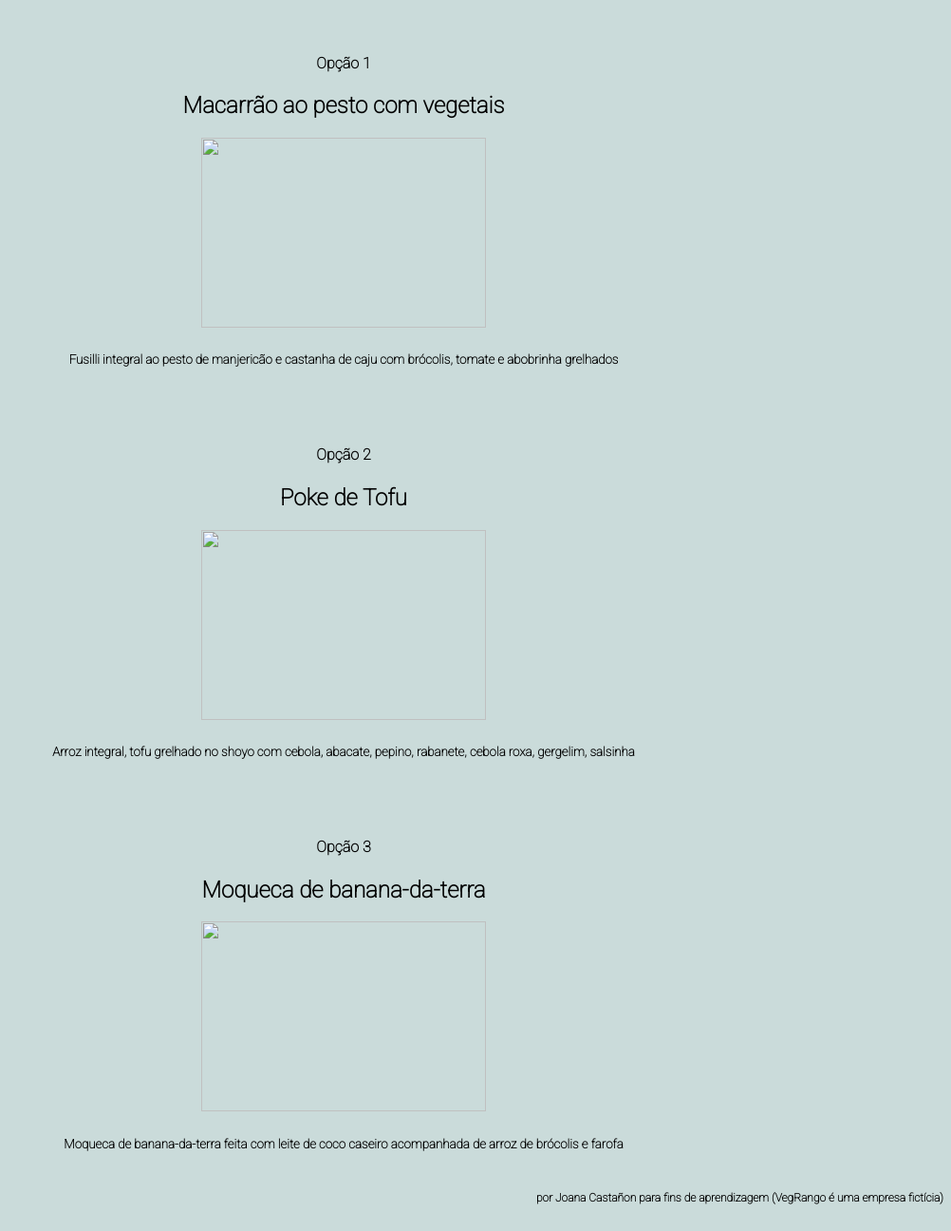
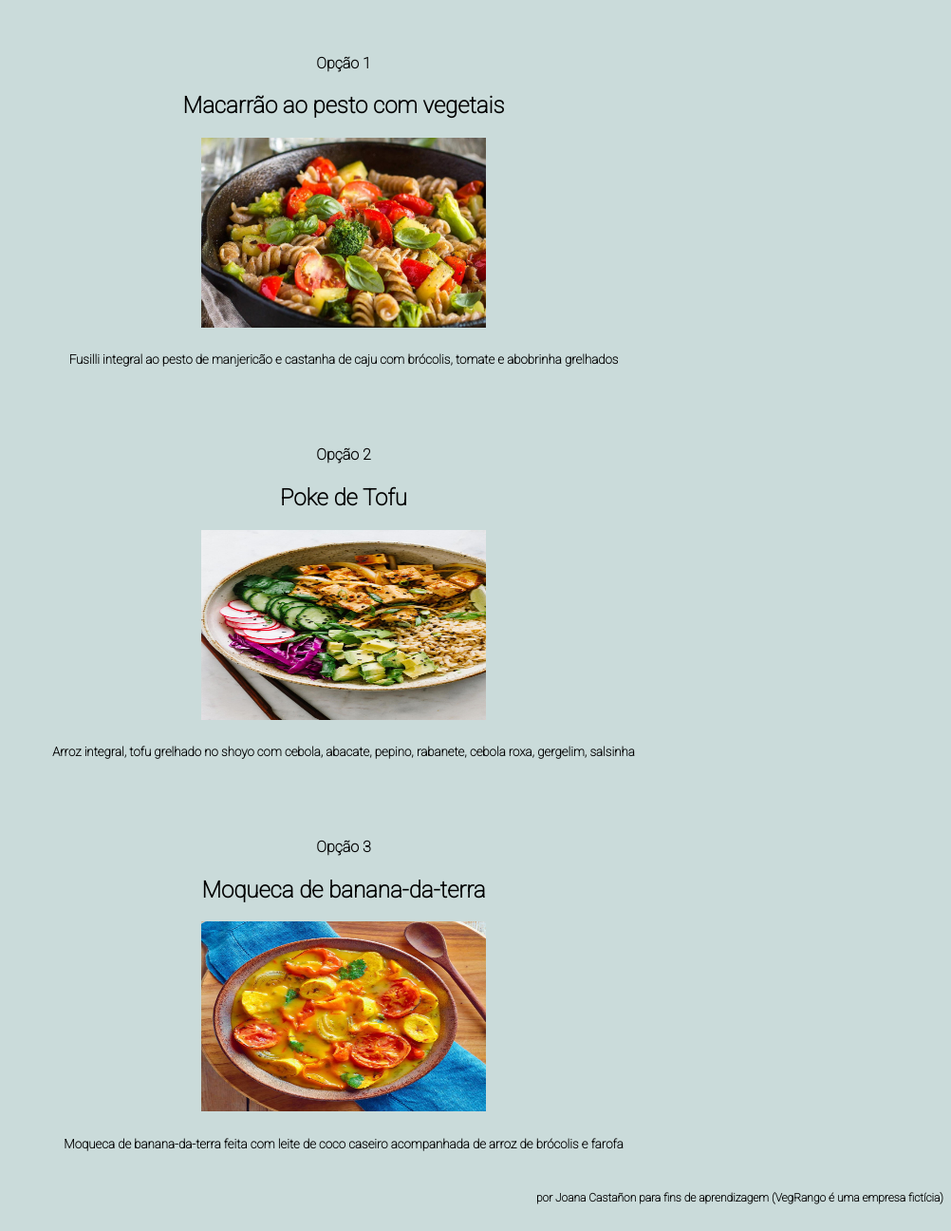
Before and after one commit to joanacastanon/descodificadas, a plain HTML site: page refeicoes.html in a window 1280 px wide. Shown: the part 522-1818 px from the top of the page at 95% size, without its empty margins (278-1280 px from the left). Drawn offline with Linux system fonts and the light colour scheme; the site is published under a folder, as on GitHub Pages, so addresses that start at the root find nothing.

Commit message:
retirada barra antes do caminho das imagens

```diff
--- a/refeicoes.html
+++ b/refeicoes.html
@@ -34,21 +34,21 @@
         <section id="opcao1-section">
             <h4>Opção 1</h4>
             <h2>Macarrão ao pesto com vegetais</h2>
-            <img id="macarrao" src="/imagens descod/fundoPaginaRefeicoes.jpg" alt="" title="">
+            <img id="macarrao" src="imagens descod/fundoPaginaRefeicoes.jpg" alt="" title="">
             <h5>Fusilli integral ao pesto de manjericão e castanha de caju com brócolis, tomate e abobrinha grelhados</h5>
         </section>
 
         <section id="opcao2-section">
             <h4>Opção 2</h4>
             <h2>Poke de Tofu</h2>
-            <img id="poke" src="/imagens descod/poke-de-tofu-vegano.jpeg" alt="" title="">
+            <img id="poke" src="imagens descod/poke-de-tofu-vegano.jpeg" alt="" title="">
             <h5>Arroz integral, tofu grelhado no shoyo com cebola, abacate, pepino, rabanete, cebola roxa, gergelim, salsinha</h5>
         </section>
 
         <section id="opcao3-section">
             <h4>Opção 3</h4>
             <h2>Moqueca de banana-da-terra</h2>
-            <img id="moqueca" src="/imagens descod/moqueca.jpg" alt="" title="">
+            <img id="moqueca" src="imagens descod/moqueca.jpg" alt="" title="">
             <h5>Moqueca de banana-da-terra feita com leite de coco caseiro acompanhada de arroz de brócolis e farofa</h5>
         </section>
     </main>
```
